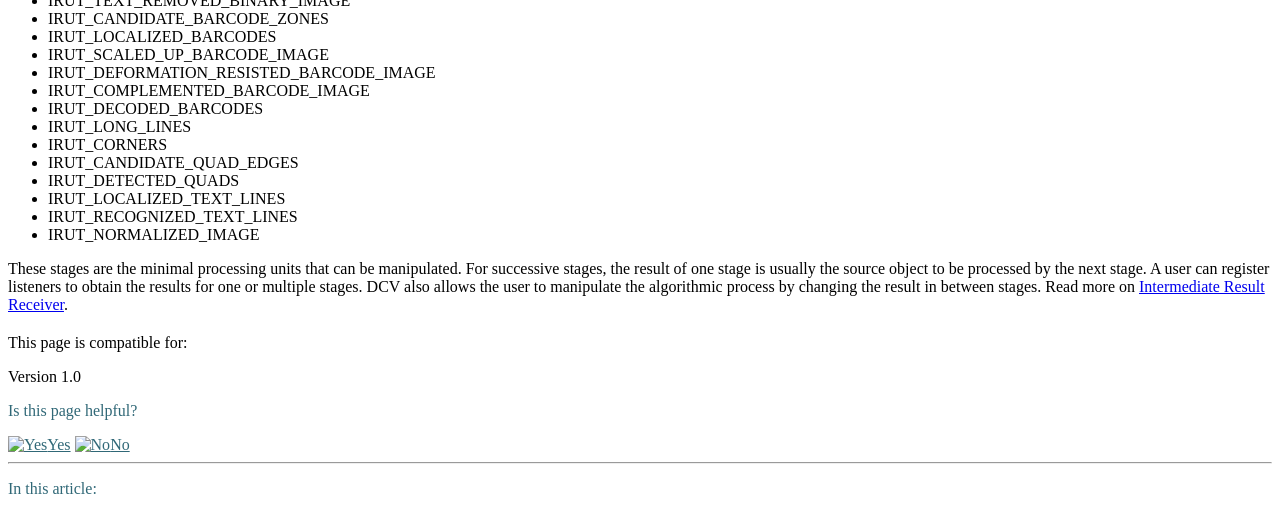
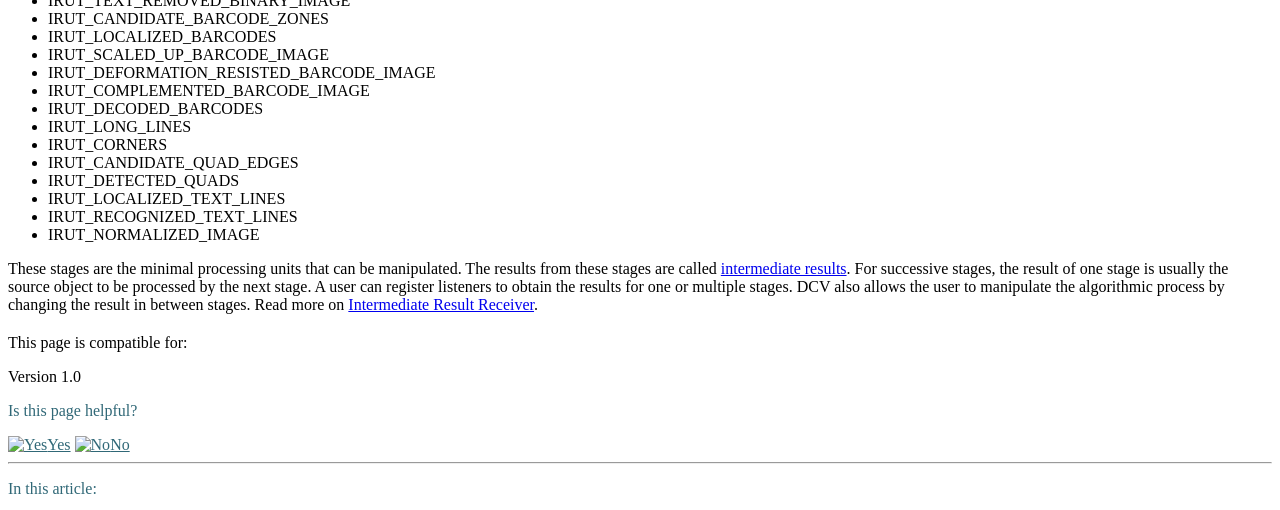
Before and after one commit to dynamsoft-docs/capture-vision-docs, a Jekyll site: the page built from architecture/index.md, in a window 1280 px wide and 900 px high, scrolled down 5269 px, cut to the strip 0-510 px from the top of the window. Built offline with Jekyll 4.4.1, drawn with Linux system fonts in a browser that asks for light colours.

```diff
--- a/architecture/index.md
+++ b/architecture/index.md
@@ -257,4 +257,4 @@ In total, there are 27 unique stages:
 - IRUT_RECOGNIZED_TEXT_LINES
 - IRUT_NORMALIZED_IMAGE
 
-These stages are the minimal processing units that can be manipulated. For successive stages, the result of one stage is usually the source object to be processed by the next stage. A user can register listeners to obtain the results for one or multiple stages. DCV also allows the user to manipulate the algorithmic process by changing the result in between stages. Read more on [Intermediate Result Receiver](std-output.md#intermediate-result-receiver).
+These stages are the minimal processing units that can be manipulated. The results from these stages are called [intermediate results](image-process/intermediate-result.md). For successive stages, the result of one stage is usually the source object to be processed by the next stage. A user can register listeners to obtain the results for one or multiple stages. DCV also allows the user to manipulate the algorithmic process by changing the result in between stages. Read more on [Intermediate Result Receiver](std-output.md#intermediate-result-receiver).
```
